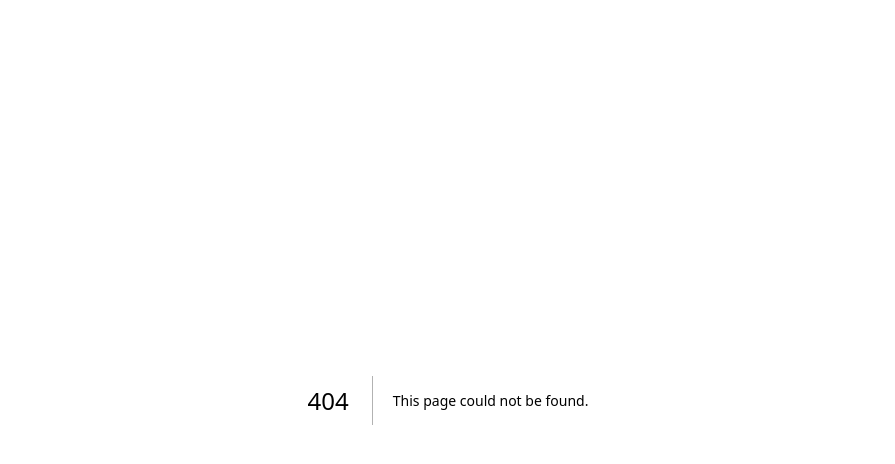
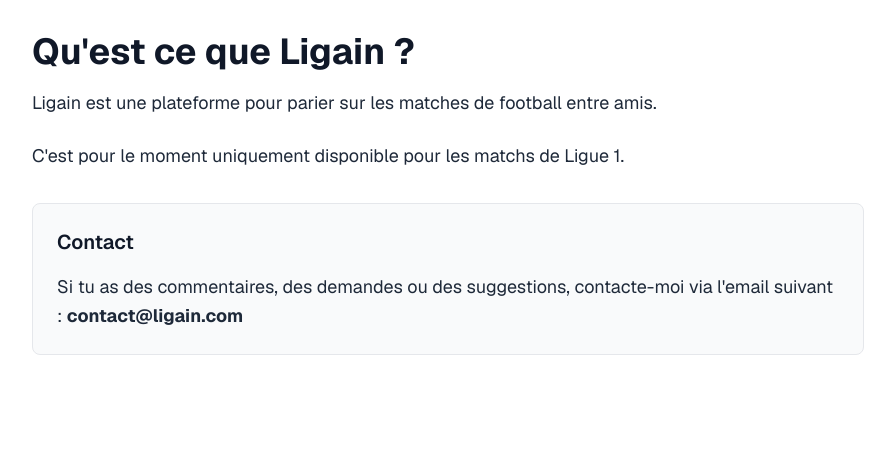
Before and after one commit to linsesh/ligain_web_repo, a Next.js app: page /support in a window 1280 px wide. Before the commit this address had no page. Shown: the top 464 px of the page, without its empty margins (192-1087 px from the left). Built offline with nearby package versions, Linux system fonts and the light colour scheme.

Commit message:
feat: support page

```diff
--- /dev/null
+++ b/app/support/page.tsx
@@ -0,0 +1,25 @@
+export default function SupportPage() {
+  return (
+    <div className="font-sans leading-relaxed p-8 max-w-4xl mx-auto text-gray-800 bg-white">
+      <h1 className="text-4xl font-bold text-gray-900 mb-4">Qu'est ce que Ligain ?</h1>
+
+      <div className="space-y-6">
+        <p className="text-lg leading-relaxed">
+          Ligain est une plateforme pour parier sur les matches de football entre amis.
+        </p>
+
+        <p className="text-lg leading-relaxed">
+          C'est pour le moment uniquement disponible pour les matchs de Ligue 1.
+        </p>
+
+        <div className="mt-8 p-6 bg-gray-50 rounded-lg border border-gray-200">
+          <h2 className="text-xl font-semibold text-gray-900 mb-4">Contact</h2>
+          <p className="text-lg leading-relaxed">
+            Si tu as des commentaires, des demandes ou des suggestions, contacte-moi via l'email suivant :{' '}
+            <strong>contact@ligain.com</strong>
+          </p>
+        </div>
+      </div>
+    </div>
+  );
+}
```
